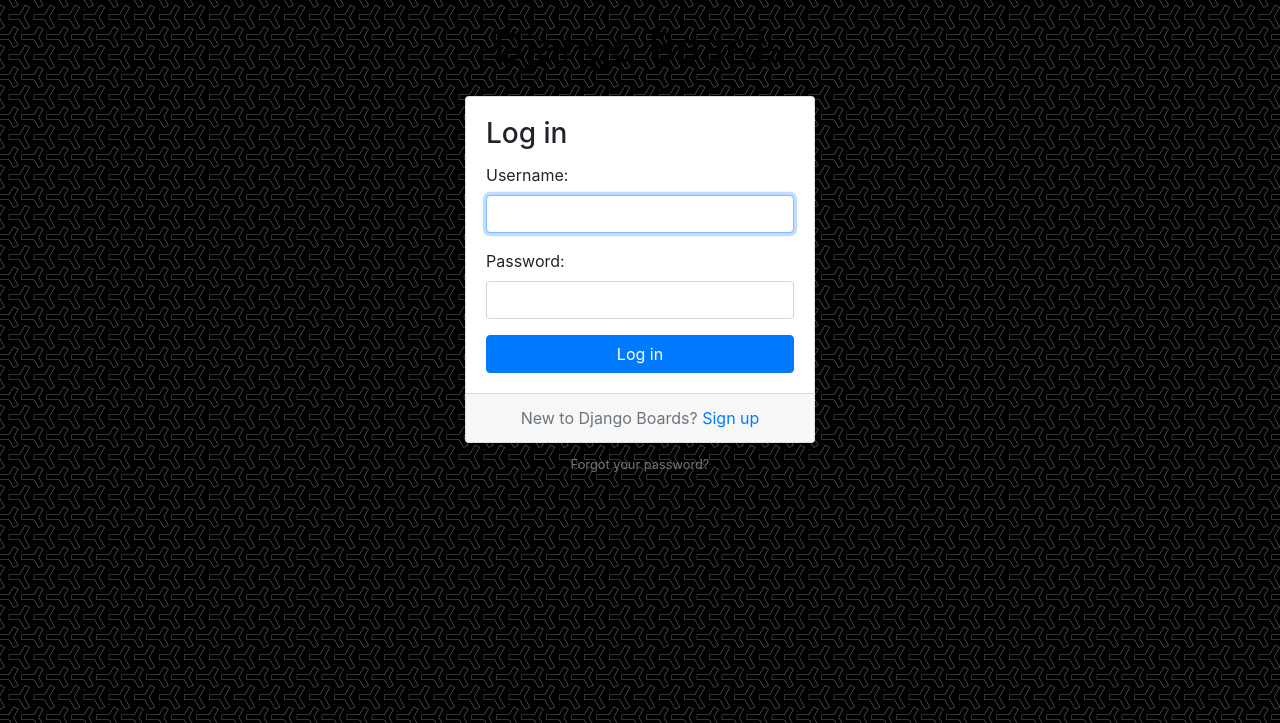
After one commit to hari-testpress/project-forum, a Django app: page /account/login/ in a window 1280 px wide. The commit adds this page. Shown: the top 723 px of the page. Run offline with Django 3.2, Linux system fonts and the light colour scheme; some libraries are stand-ins or nearby versions; some web fonts are replaced.

```diff
--- a/myproject/account/urls.py
+++ b/myproject/account/urls.py
@@ -8,4 +8,9 @@ app_name = "account"
 urlpatterns = [
     path("signup/", views.signup, name="signup"),
     path("logout/", auth_view.LogoutView.as_view(), name="logout"),
+    path(
+        "login/",
+        auth_view.LoginView.as_view(template_name="login.html"),
+        name="login",
+    ),
 ]
--- a/myproject/myproject/settings.py
+++ b/myproject/myproject/settings.py
@@ -135,3 +135,4 @@ STATICFILES_DIRS = [
 ]
 
 LOGOUT_REDIRECT_URL = "index"
+LOGIN_REDIRECT_URL = "index"
--- a/myproject/templates/base.html
+++ b/myproject/templates/base.html
@@ -31,7 +31,7 @@
             </ul>
           {% else %}
             <form class="form-inline ml-auto">
-              <a href="#" class="btn btn-outline-secondary">Log in</a>
+              <a href="{% url 'account:login' %}" class="btn btn-outline-secondary">Log in</a>
               <a href="{% url 'account:signup' %}" class="btn btn-primary ml-2">Sign up</a>
             </form>
           {% endif %}
--- /dev/null
+++ b/myproject/templates/login.html
@@ -0,0 +1,28 @@
+{% extends 'base_accounts.html' %}
+
+{% block title %}Log in to Django Boards{% endblock %}
+
+{% block content %}
+  <div class="row justify-content-center">
+    <div class="col-lg-4 col-md-6 col-sm-8">
+      <div class="card">
+        <div class="card-body">
+          <h3 class="card-title">Log in</h3>
+          <form method="post" novalidate>
+            {% csrf_token %}
+            {% include 'includes/form.html' %}
+            <button type="submit" class="btn btn-primary btn-block">Log in</button>
+          </form>
+        </div>
+        <div class="card-footer text-muted text-center">
+          New to Django Boards? <a href="{% url 'account:signup' %}">Sign up</a>
+        </div>
+      </div>
+      <div class="text-center py-2">
+        <small>
+          <a href="#" class="text-muted">Forgot your password?</a>
+        </small>
+      </div>
+    </div>
+  </div>
+{% endblock %}
```
